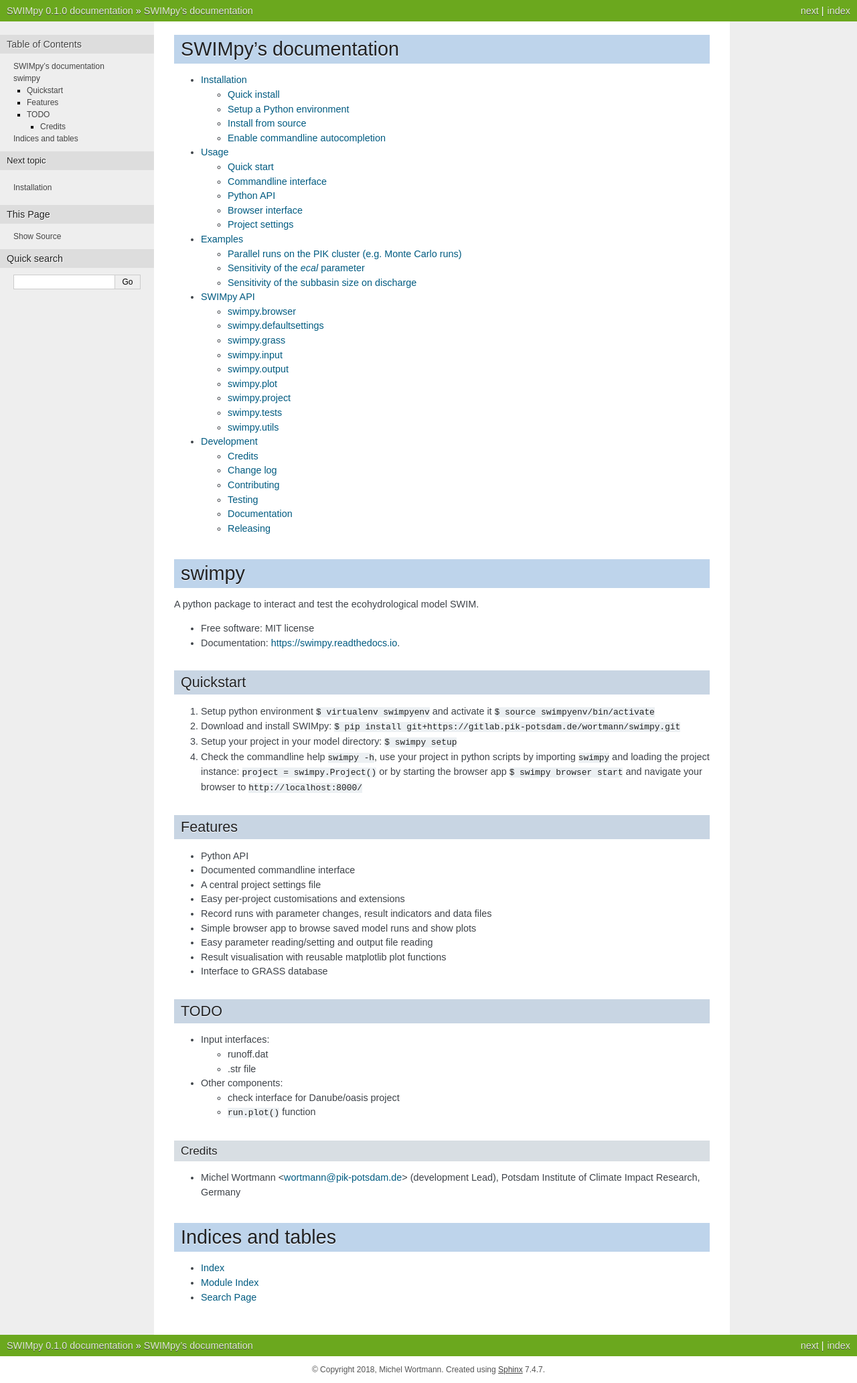
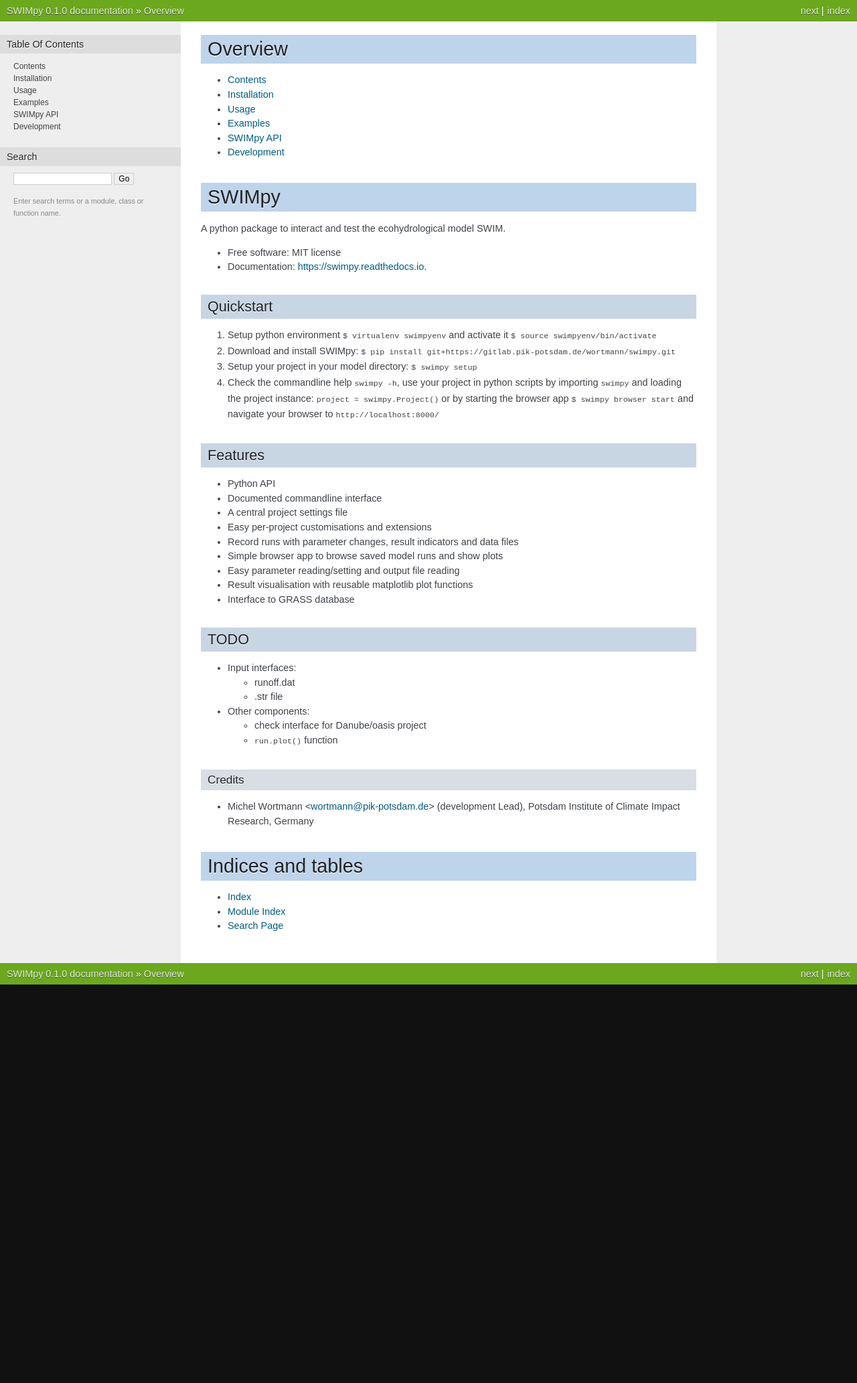
Before and after one commit to mwort/swimpy, a Sphinx documentation site: the page built from docs/index.rst, in a window 1280 px wide. Shown: the whole page at 67% size. Built offline with Sphinx 7.4.7, drawn with Linux system fonts in a browser that asks for light colours; after the commit the page ends 1470 px from its top, so only the background shows below that.

Commit message:
Change docs theme to pandas nature_with_gtoc and reduce index toc to max_depth=1.

```diff
--- a/README.md
+++ b/README.md
@@ -1,4 +1,4 @@
-swimpy
+SWIMpy
 ======
 
 
--- a/docs/conf.py
+++ b/docs/conf.py
@@ -106,7 +106,8 @@
 # The theme to use for HTML and HTML Help pages.  See the documentation for
 # a list of builtin themes.
 #
-html_theme = 'nature'
+html_theme = 'nature_with_gtoc'
+html_theme_path = ['themes']
 
 # Theme options are theme-specific and customize the look and feel of a
 # theme further.  For a list of options available for each theme, see the
--- /dev/null
+++ b/docs/contents.rst
@@ -0,0 +1,11 @@
+Contents
+========
+
+.. toctree::
+   :maxdepth: 4
+
+   installation
+   usage
+   examples
+   modules
+   development
--- a/docs/index.rst
+++ b/docs/index.rst
@@ -1,9 +1,10 @@
-SWIMpy's documentation
-======================
+Overview
+========
 
 .. toctree::
-   :maxdepth: 2
+   :maxdepth: 1
 
+   contents
    installation
    usage
    examples
--- /dev/null
+++ b/docs/themes/nature_with_gtoc/layout.html
@@ -0,0 +1,108 @@
+{#
+
+Subset of agogo theme
+agogo/layout.html
+
+Sphinx layout template for the agogo theme, originally written
+by Andi Albrecht.
+
+:copyright: Copyright 2007-2011 by the Sphinx team, see AUTHORS.
+:license: BSD, see LICENSE for details.
+#}
+{% extends "basic/layout.html" %}
+
+{%- block content %}
+<div class="content-wrapper">
+    <div class="content">
+        <div class="document">
+            <div class="sphinxsidebar">
+                {%- block sidebar1 %}
+                {%- block sidebartoc %}
+                <h3>{{ _('Table Of Contents') }}</h3>
+                {{ toctree() }}
+                {%- endblock %}
+                {%- block sidebarsearch %}
+                <h3 style="margin-top: 1.5em;">{{ _('Search') }}</h3>
+
+                <form class="search" action="{{ pathto('search') }}" method="get">
+                    <input type="text" name="q" size="18"/>
+                    <input type="submit" value="{{ _('Go') }}"/>
+                    <input type="hidden" name="check_keywords" value="yes"/>
+                    <input type="hidden" name="area" value="default"/>
+                </form>
+                <p class="searchtip" style="font-size: 90%">
+                    {{ _('Enter search terms or a module, class or function name.') }}
+                </p>
+
+            </div>
+            {%- endblock %}
+            {# possible location for sidebar #} {% endblock %}
+
+
+            {%- block document %}
+            <div class="documentwrapper">
+                {%- if render_sidebar %}
+                <div class="bodywrapper">
+                    {%- endif %}
+                    <div class="body">
+                        {% block body %} {% endblock %}
+                    </div>
+                    {%- if render_sidebar %}
+                </div>
+                {%- endif %}
+            </div>
+            {%- endblock %}
+
+            {%- block sidebar2 %}
+
+            {% endblock %}
+            <div class="clearer"></div>
+        </div>
+    </div>
+</div>
+{%- endblock %}
+
+{%- block footer %}
+<style type="text/css">
+    .scrollToTop {
+        text-align: center;
+        font-weight: bold;
+        position: fixed;
+        bottom: 60px;
+        right: 40px;
+        display: none;
+    }
+</style>
+<a href="#" class="scrollToTop">Scroll To Top</a>
+<script type="text/javascript">
+$(document).ready(function() {
+    //Check to see if the window is top if not then display button
+    $(window).scroll(function() {
+        if ($(this).scrollTop() > 200) {
+            $('.scrollToTop').fadeIn();
+        } else {
+            $('.scrollToTop').fadeOut();
+        }
+    });
+
+    //Click event to scroll to top
+    $('.scrollToTop').click(function() {
+        $('html, body').animate({
+            scrollTop: 0
+        }, 500);
+        return false;
+    });
+});
+</script>
+<script type="text/javascript">
+  var _gaq = _gaq || [];
+  _gaq.push(['_setAccount', 'UA-27880019-2']);
+  _gaq.push(['_trackPageview']);
+
+  (function() {
+    var ga = document.createElement('script'); ga.type = 'text/javascript'; ga.async = true;
+    ga.src = ('https:' == document.location.protocol ? 'https://ssl' : 'http://www') + '.google-analytics.com/ga.js';
+    var s = document.getElementsByTagName('script')[0]; s.parentNode.insertBefore(ga, s);
+  })();
+</script>
+{% endblock %}
--- /dev/null
+++ b/docs/themes/nature_with_gtoc/static/nature.css_t
@@ -0,0 +1,356 @@
+/*
+ * nature.css_t
+ * ~~~~~~~~~~~~
+ *
+ * Sphinx stylesheet -- nature theme.
+ *
+ * :copyright: Copyright 2007-2011 by the Sphinx team, see AUTHORS.
+ * :license: BSD, see LICENSE for details.
+ *
+ */
+
+@import url("basic.css");
+
+/* -- page layout ----------------------------------------------------------- */
+
+body {
+    font-family: Arial, sans-serif;
+    font-size: 100%;
+    background-color: #111;
+    color: #555;
+    margin: 0;
+    padding: 0;
+}
+
+
+div.documentwrapper {
+  width:  100%;
+}
+
+div.bodywrapper {
+/* ugly hack, probably not attractive with other font size for re*/
+    margin: 0 0 0 {{ theme_sidebarwidth|toint}}px;
+    min-width: 540px;
+    max-width: 800px;
+}
+
+
+hr {
+    border: 1px solid #B1B4B6;
+}
+
+div.document {
+    background-color: #eee;
+}
+
+div.body {
+    background-color: #ffffff;
+    color: #3E4349;
+    padding: 0 30px 30px 30px;
+    font-size: 0.9em;
+}
+
+div.footer {
+    color: #555;
+    width: 100%;
+    padding: 13px 0;
+    text-align: center;
+    font-size: 75%;
+}
+
+div.footer a {
+    color: #444;
+    text-decoration: underline;
+}
+
+div.related {
+    background-color: #6BA81E;
+    line-height: 32px;
+    color: #fff;
+    text-shadow: 0px 1px 0 #444;
+    font-size: 0.9em;
+}
+
+div.related a {
+    color: #E2F3CC;
+}
+
+div.sphinxsidebar {
+  font-size: 0.75em;
+  line-height: 1.5em;
+  width: {{ theme_sidebarwidth|toint }}px;
+  margin: 0 ;
+  float: left;
+
+  background-color: #eee;
+}
+/*
+div.sphinxsidebarwrapper{
+    padding: 20px 0;
+}
+*/
+div.sphinxsidebar h3,
+div.sphinxsidebar h4 {
+    font-family: Arial, sans-serif;
+    color: #222;
+    font-size: 1.2em;
+    font-weight: normal;
+    margin: 20px 0 0 0;
+    padding: 5px 10px;
+    background-color: #ddd;
+    text-shadow: 1px 1px 0 white
+}
+
+div.sphinxsidebar h4{
+    font-size: 1.1em;
+}
+
+div.sphinxsidebar h3 a {
+    color: #444;
+}
+
+
+div.sphinxsidebar p {
+    color: #888;
+/* padding: 5px 20px;*/
+}
+
+div.sphinxsidebar p.searchtip {
+    color: #888;
+  padding: 5px 20px;
+}
+
+
+div.sphinxsidebar p.topless {
+}
+
+div.sphinxsidebar ul {
+    margin: 10px 20px;
+    padding: 0;
+    color: #000;
+}
+
+div.sphinxsidebar a {
+    color: #444;
+}
+
+div.sphinxsidebar input {
+    border: 1px solid #ccc;
+    font-family: sans-serif;
+    font-size: 1em;
+}
+
+div.sphinxsidebar input[type=text]{
+    margin-left: 20px;
+}
+
+/* -- body styles ----------------------------------------------------------- */
+
+a {
+    color: #005B81;
+    text-decoration: none;
+}
+
+a:hover {
+    color: #E32E00;
+    text-decoration: underline;
+}
+
+div.body h1,
+div.body h2,
+div.body h3,
+div.body h4,
+div.body h5,
+div.body h6 {
+    font-family: Arial, sans-serif;
+    background-color: #BED4EB;
+    font-weight: normal;
+    color: #212224;
+    margin: 30px 0px 10px 0px;
+    padding: 5px 0 5px 10px;
+    text-shadow: 0px 1px 0 white
+}
+
+div.body h1 { border-top: 20px solid white; margin-top: 0; font-size: 200%; }
+div.body h2 { font-size: 150%; background-color: #C8D5E3; }
+div.body h3 { font-size: 120%; background-color: #D8DEE3; }
+div.body h4 { font-size: 110%; background-color: #D8DEE3; }
+div.body h5 { font-size: 100%; background-color: #D8DEE3; }
+div.body h6 { font-size: 100%; background-color: #D8DEE3; }
+
+p.rubric {
+    border-bottom: 1px solid rgb(201, 201, 201);
+}
+
+a.headerlink {
+    color: #c60f0f;
+    font-size: 0.8em;
+    padding: 0 4px 0 4px;
+    text-decoration: none;
+}
+
+a.headerlink:hover {
+    background-color: #c60f0f;
+    color: white;
+}
+
+div.body p, div.body dd, div.body li {
+    line-height: 1.5em;
+}
+
+div.admonition p.admonition-title + p, div.deprecated p {
+    display: inline;
+}
+
+div.deprecated {
+    margin-bottom: 10px;
+    margin-top: 10px;
+    padding: 7px;
+    background-color: #ffe4e4;
+    border: 1px solid #f66;
+}
+
+div.highlight{
+    background-color: white;
+}
+
+div.note {
+    background-color: #eee;
+    border: 1px solid #ccc;
+}
+
+div.seealso {
+    background-color: #ffc;
+    border: 1px solid #ff6;
+}
+
+div.topic {
+    background-color: #eee;
+}
+
+div.warning {
+    background-color: #ffe4e4;
+    border: 1px solid #f66;
+}
+
+p.admonition-title {
+    display: inline;
+}
+
+p.admonition-title:after {
+    content: ":";
+}
+
+pre {
+    padding: 10px;
+    background-color: rgb(250,250,250);
+    color: #222;
+    line-height: 1.2em;
+    border: 1px solid rgb(201,201,201);
+    font-size: 1.1em;
+    margin: 1.5em 0 1.5em 0;
+    -webkit-box-shadow: 1px 1px 1px #d8d8d8;
+    -moz-box-shadow: 1px 1px 1px #d8d8d8;
+}
+
+tt {
+    background-color: #ecf0f3;
+    color: #222;
+    /* padding: 1px 2px; */
+    font-size: 1.1em;
+    font-family: monospace;
+}
+
+.viewcode-back {
+    font-family: Arial, sans-serif;
+}
+
+div.viewcode-block:target {
+    background-color: #f4debf;
+    border-top: 1px solid #ac9;
+    border-bottom: 1px solid #ac9;
+}
+
+
+/**
+ * Styling for field lists
+ */
+
+ /* grey highlighting of 'parameter' and 'returns' field */
+table.field-list {
+    border-collapse: separate;
+    border-spacing: 10px;
+    margin-left: 1px;
+    /* border-left: 5px solid rgb(238, 238, 238) !important; */
+}
+
+table.field-list th.field-name {
+    /* display: inline-block; */
+    padding: 1px 8px 1px 5px;
+    white-space: nowrap;
+    background-color: rgb(238, 238, 238);
+}
+
+/* italic font for parameter types */
+table.field-list td.field-body > p {
+    font-style: italic;
+}
+
+table.field-list td.field-body > p > strong {
+    font-style: normal;
+}
+
+/* reduced space around parameter description */
+td.field-body blockquote {
+    border-left: none;
+    margin: 0em 0em 0.3em;
+    padding-left: 30px;
+}
+
+// Adapted from the new Jupyter notebook style
+// https://github.com/jupyter/notebook/blob/c8841b68c4c0739bbee1291e0214771f24194079/notebook/static/notebook/less/renderedhtml.less#L59
+table {
+    margin-left: auto;
+    margin-right: auto;
+    border: none;
+    border-collapse: collapse;
+    border-spacing: 0;
+    color: @rendered_html_border_color;
+    table-layout: fixed;
+}
+thead {
+    border-bottom: 1px solid @rendered_html_border_color;
+    vertical-align: bottom;
+}
+tr, th, td {
+    vertical-align: middle;
+    padding: 0.5em 0.5em;
+    line-height: normal;
+    white-space: normal;
+    max-width: none;
+    border: none;
+}
+th {
+    font-weight: bold;
+}
+th.col_heading {
+    text-align: right;
+}
+tbody tr:nth-child(odd) {
+    background: #f5f5f5;
+}
+
+table td.data, table th.row_heading table th.col_heading {
+    font-family: monospace;
+    text-align: right;
+}
+
+
+/**
+ * See also
+ */
+
+div.seealso dd {
+    margin-top: 0;
+    margin-bottom: 0;
+}
--- /dev/null
+++ b/docs/themes/nature_with_gtoc/theme.conf
@@ -0,0 +1,7 @@
+[theme]
+inherit = basic
+stylesheet = nature.css
+pygments_style = tango
+
+[options]
+sidebarwidth = 270
```
